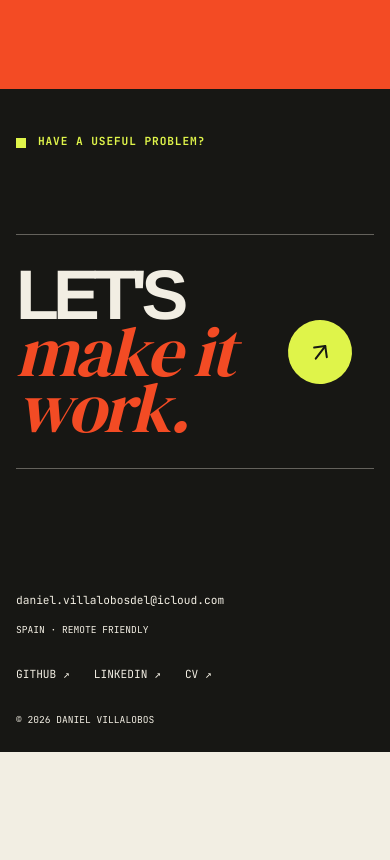
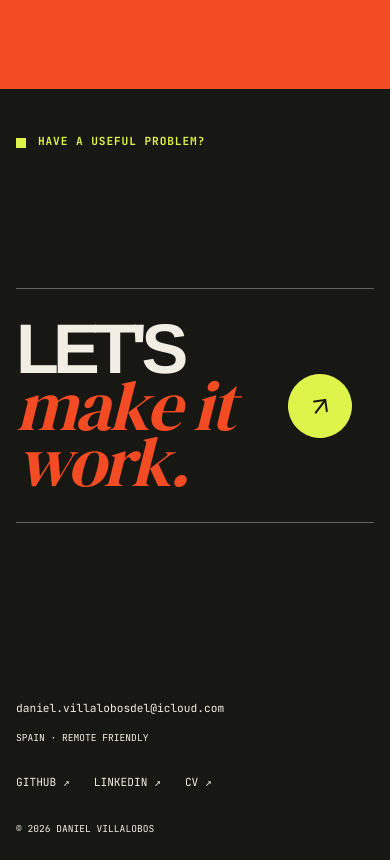
Before and after one commit to ponytojas/ponytojas.dev, an Astro site: page / in a window 390 px wide. Shown: the part 6141-7001 px from the top of the page. Before the commit the page ends 6893 px from the top, so only its background shows below. Built offline with nearby package versions, Linux system fonts and the light colour scheme; Astro itself is replaced by a stand-in of ours.

Commit message:
Extend the mobile footer through the bottom safe area

```diff
--- a/docs/staging.md
+++ b/docs/staging.md
@@ -38,11 +38,13 @@ The separate verification runner at `/home/ubuntu/.local/share/website-tools/ver
 
 ## iPhone layout and design refinement
 
-The viewport uses `viewport-fit=auto` so Safari reserves its default safe area. The root/page background is solid cream. The homepage header is fixed at mobile widths; any additional `env(safe-area-inset-top)` is included in its height, reserved page spacing, and section anchor offsets. Shared left/right insets protect content in landscape; case studies and notes also inset their top navigation. The browser theme stays cream to match the header and switches to acid while the mobile menu is open. This follows [WebKit's safe-area guidance](https://webkit.org/blog/7929/designing-websites-for-iphone-x/).
+The viewport uses `viewport-fit=auto` so Safari reserves its default safe area. The header and cream content sections have solid backgrounds; the homepage canvas matches the dark footer, while reading pages retain cream backgrounds. The homepage header is fixed at mobile widths; any additional `env(safe-area-inset-top)` is included in its height, reserved page spacing, and section anchor offsets. Shared left/right insets protect content in landscape; case studies and notes also inset their top navigation. The browser theme stays cream to match the header and switches to acid while the mobile menu is open. This follows [WebKit's safe-area guidance](https://webkit.org/blog/7929/designing-websites-for-iphone-x/).
 
 The skip link is clipped to one pixel with zero opacity until keyboard navigation reveals it. Tab enables its focused appearance; pointer input clears that state, so restored touch focus cannot leave a black button visible. Navigation without JavaScript uses native `:focus-visible`. Do not hide it by translating it above the viewport: an offscreen painted element may still show in Safari's surrounding browser area. Earlier simulated inset checks passed while the owner still saw the black skip-link block on a physical iPhone; geometry checks alone do not establish that the browser chrome is clear.
 
 The owner confirmed the skip-link button correction but still reported content above the navbar. The remaining suspect was the full-screen grain texture: it was fixed at `z-index: 9999`, covering even the opaque header. The texture now sits below the header and begins below its complete height on the homepage, leaving the top edge solid cream while retaining the grain on page content. [WebKit’s color sampler](https://github.com/WebKit/WebKit/blob/main/Source/WebCore/page/PageColorSampler.cpp) treats background images and nonuniform fixed layers differently from solid header colors; this supports the diagnosis but does not establish the physical iPhone result. Verify on the owner’s device before considering the issue resolved.
+
+The homepage’s outer `html`/`body` background now matches the dark contact footer, so Safari’s inset area and the page canvas do not expose a cream strip below it. The fixed header remains opaque cream. At mobile widths the footer fills the dynamic viewport below the complete header, rather than using the previous `70svh` height. Its bottom padding uses the shared safe-area variable, and its flex layout includes that padding in the available height. These background rules apply only while the contact footer is present, preserving cream reading pages after Astro navigation. Desktop footer sizing is retained. Physical Safari browser chrome still requires device review.
 
 The separate `verify-safe-area.mjs` runner checks Chromium and WebKit with simulated portrait and landscape insets, section anchors, menu controls, accessibility, and return navigation. Results and screenshots are in `/home/ubuntu/website-review`. Desktop WebKit does not reproduce the physical iPhone's Safari toolbar; confirm the final notch appearance on an actual iPhone during review.
 
--- a/src/components/Contact.astro
+++ b/src/components/Contact.astro
@@ -36,19 +36,28 @@ import { ArrowUpRight } from "lucide-react";
 </footer>
 
 <style>
+  /* Safari fills the space outside its inset viewport with the page background. */
+  :global(html:has(.contact-section)),
+  :global(body:has(.contact-section)) {
+    background-color: var(--ink);
+  }
+
   .contact-section {
+    display: flex;
+    flex-direction: column;
     min-height: 80svh;
     padding: clamp(3rem, 6vw, 6rem) 0
-      calc(1.5rem + env(safe-area-inset-bottom, 0px));
+      calc(1.5rem + var(--safe-area-bottom));
     color: var(--cream);
     background: var(--ink);
   }
 
   .contact-shell {
     display: flex;
+    flex: 1;
     min-height: calc(
       80svh - clamp(4.5rem, 8vw, 7.5rem) -
-        env(safe-area-inset-bottom, 0px)
+        var(--safe-area-bottom)
     );
     flex-direction: column;
   }
@@ -151,9 +160,12 @@ import { ArrowUpRight } from "lucide-react";
   }
 
   @media (max-width: 700px) {
-    .contact-section,
+    .contact-section {
+      min-height: calc(100dvh - var(--header-offset));
+    }
+
     .contact-shell {
-      min-height: 70svh;
+      min-height: 0;
     }
 
     .contact-top > p:last-child {
```
